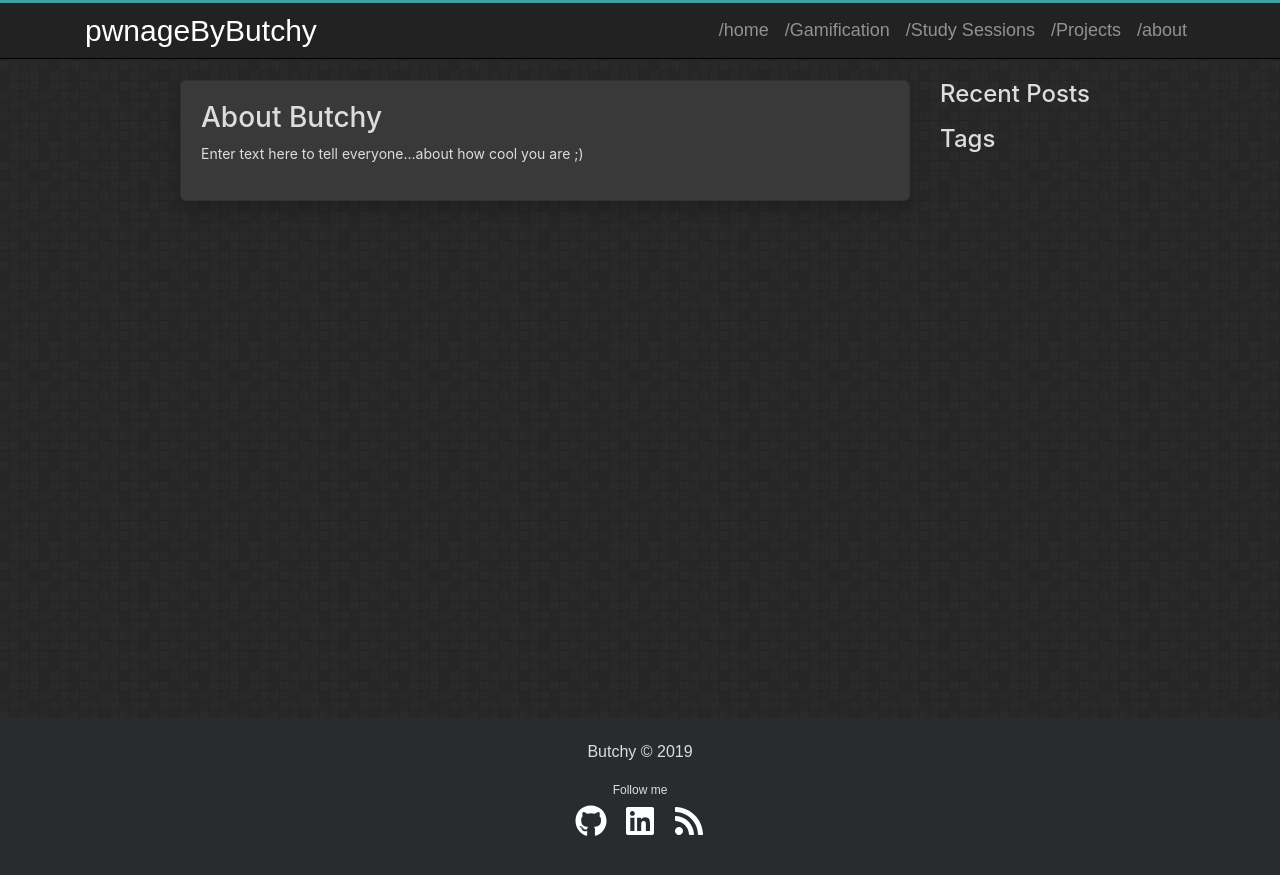
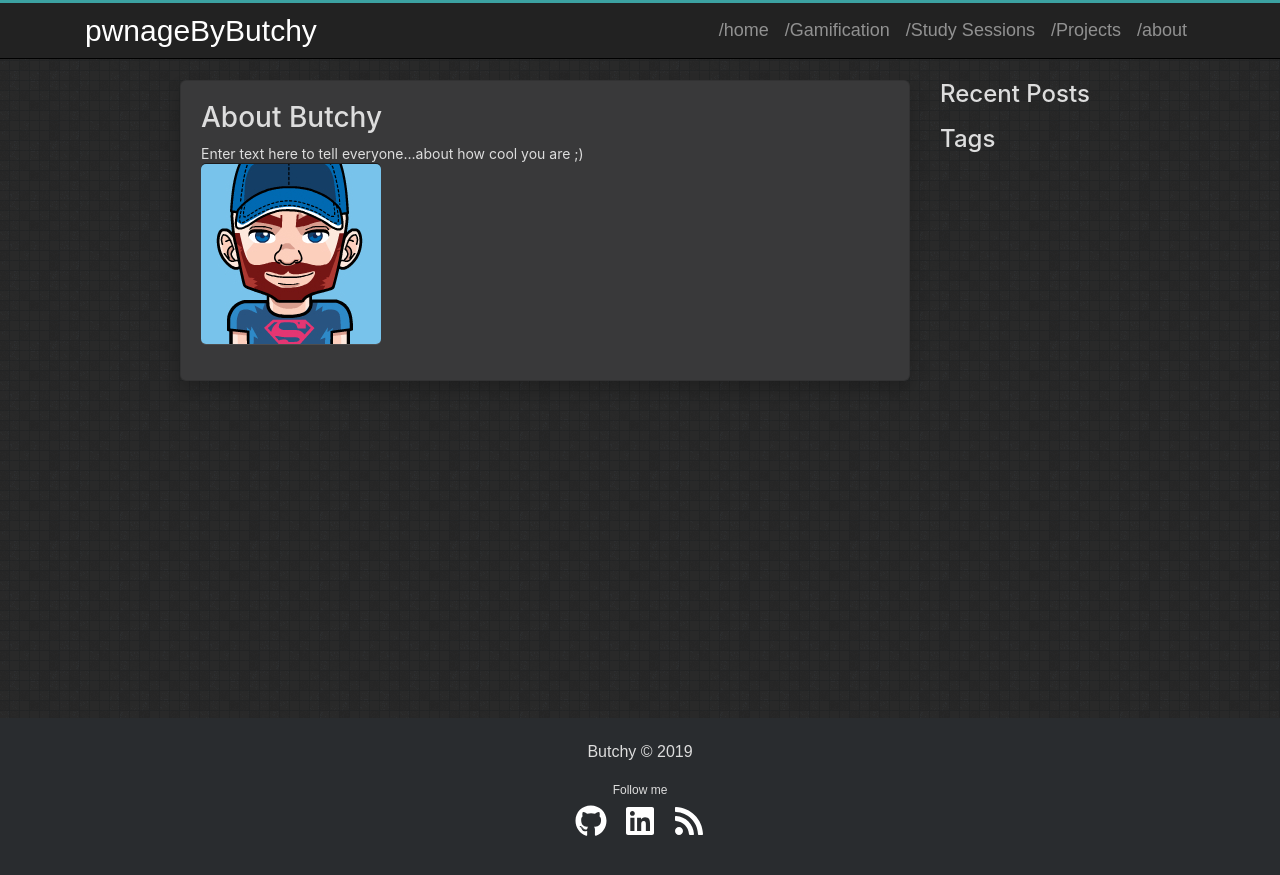
Before and after one commit to pwnageByButchy/pwnageByButchy.github.io, a Jekyll site: the page built from about.md, in a window 1280 px wide. Shown: the top 875 px of the page. Built offline with Jekyll 4.4.1, drawn with Linux system fonts in a browser that asks for light colours.

Commit message:
Update about.md

```diff
--- a/about.md
+++ b/about.md
@@ -6,3 +6,4 @@ title: About
 
 # About Butchy
 Enter text here to tell everyone...about how cool you are ;)
+![img]({{ '/assets/images/butchy.png' | relative_url }}){: .right-image }
```
